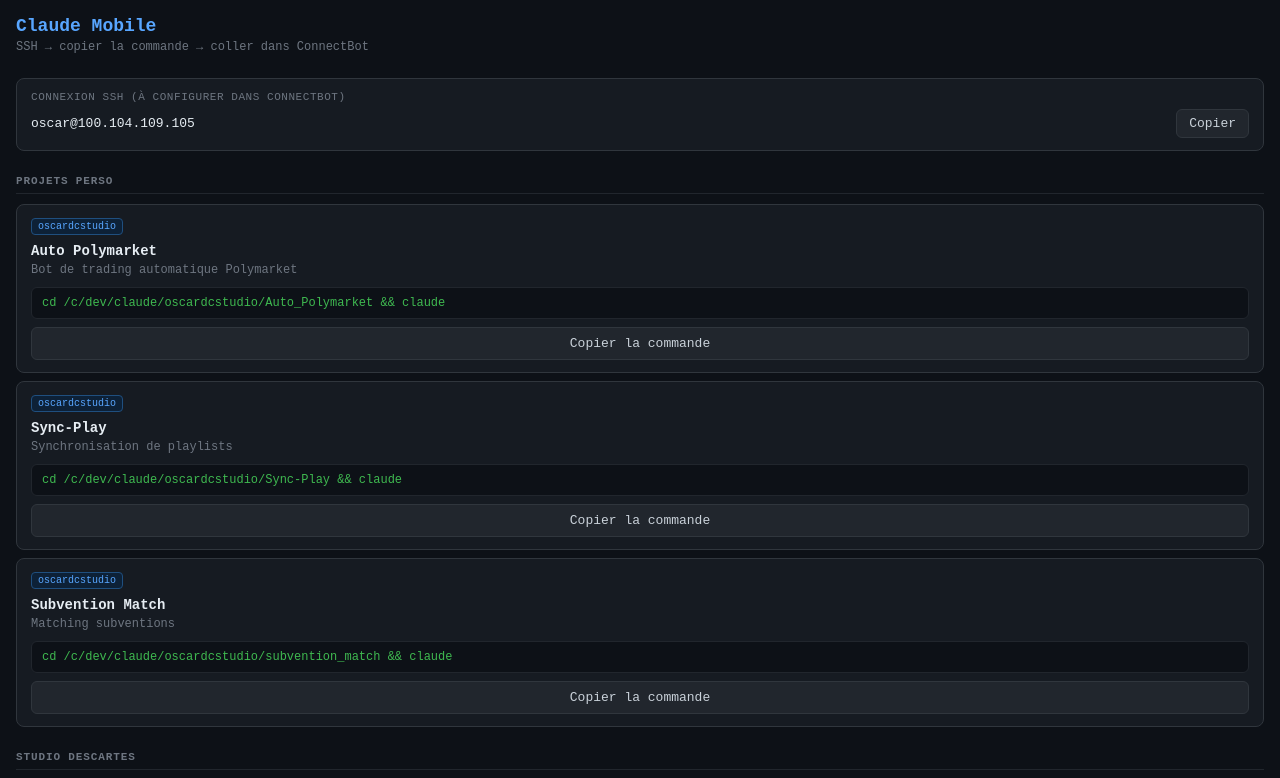
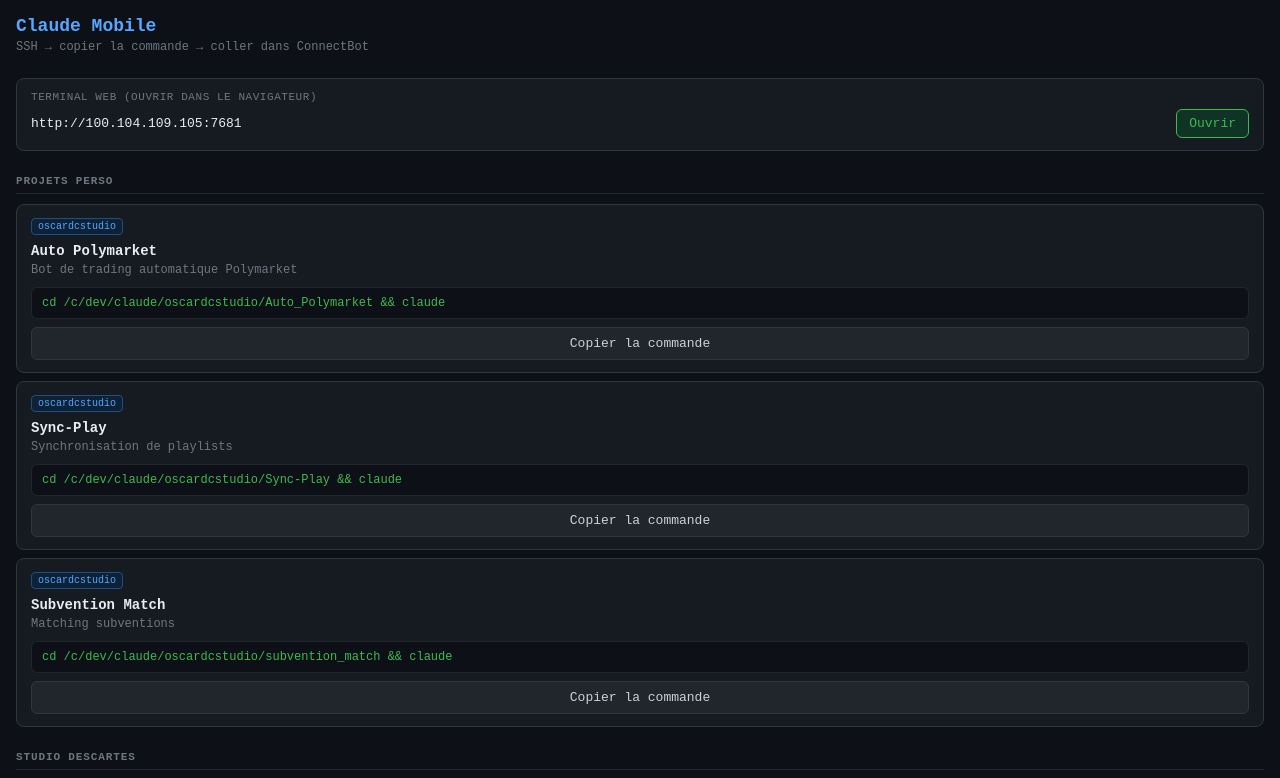
Before and after one commit to oscardcstudio-cell/claude-mobile, a website: page index.html in a window 1280 px wide. Shown: the top 778 px of the page. Drawn offline with Linux system fonts and the light colour scheme.

Commit message:
add ttyd web terminal link

```diff
--- a/index.html
+++ b/index.html
@@ -33,10 +33,12 @@
 <p class="subtitle">SSH → copier la commande → coller dans ConnectBot</p>
 
 <div class="ssh-box">
-  <label>Connexion SSH (à configurer dans ConnectBot)</label>
+  <label>Terminal web (ouvrir dans le navigateur)</label>
   <div class="ssh-row">
-    <code>oscar@100.104.109.105</code>
-    <button class="copy-btn" style="width:auto;padding:6px 12px" onclick="copyText('oscar@100.104.109.105', this)">Copier</button>
+    <code>http://100.104.109.105:7681</code>
+    <a href="http://100.104.109.105:7681" target="_blank" style="text-decoration:none">
+      <button class="copy-btn" style="width:auto;padding:6px 12px;background:#0f3324;border-color:#3fb950;color:#3fb950">Ouvrir</button>
+    </a>
   </div>
 </div>
 
```
